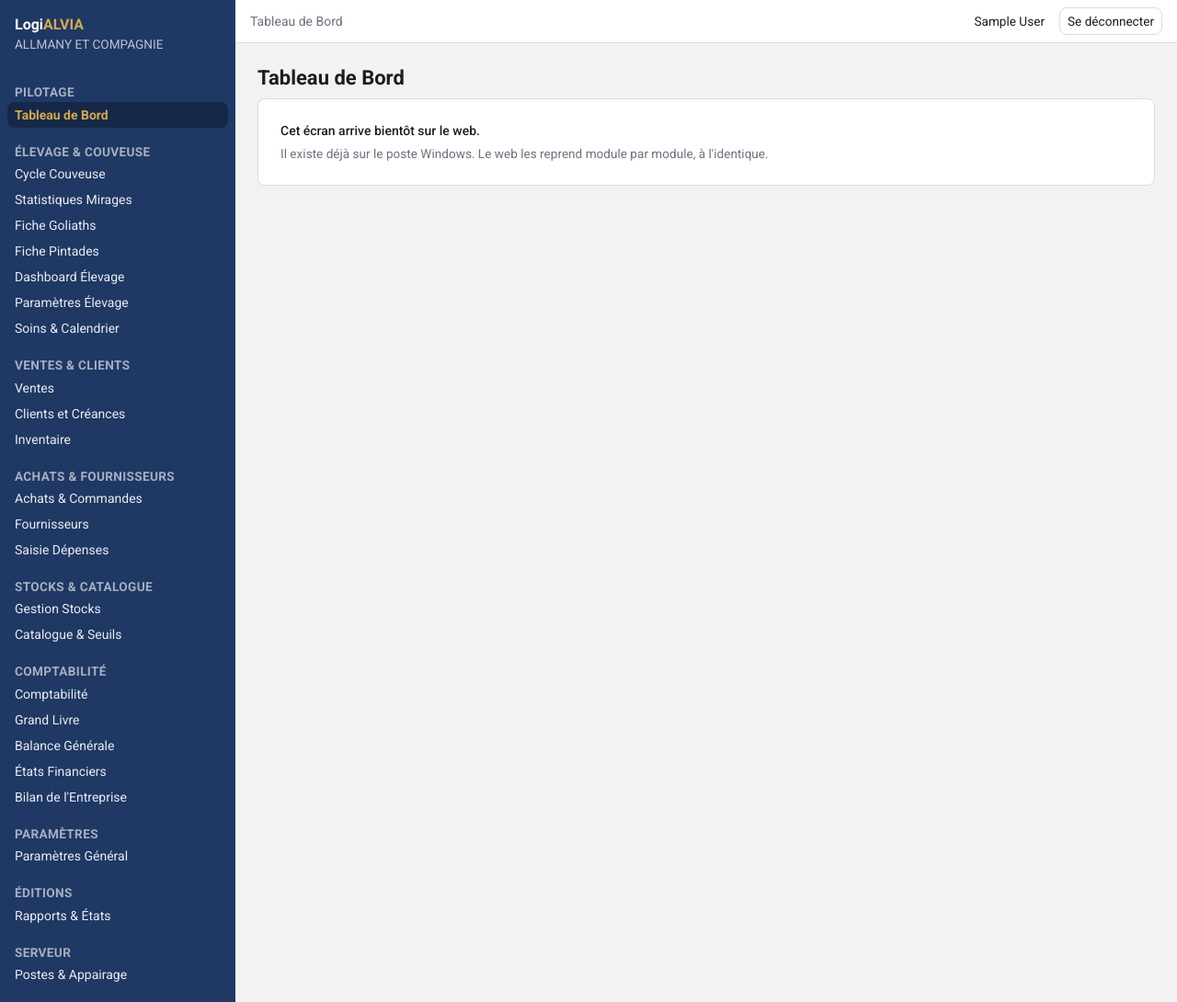
After one commit to massenon/logialvia, a Laravel app: page /dashboard in a window 1280 px wide. The commit adds this page. Shown: the whole page at 92% size. Run offline with Laravel 12, Linux system fonts and the light colour scheme; the visitor is signed in with stand-in values (Sample User, id 1); data comes from the database, SQL or seed files in the repository; style sheets or scripts are compiled from the project's sources; parts of the project's set-up code (start-up, migrations or seed data) failed here and were passed over; some libraries are stand-ins or nearby versions.

Commit message:
W4a web : coque (barre laterale transcrite du Dart, droits + modules), routes protégées, page « bientôt »
Conformité de la barre au Dart testée ; l'accueil provisoire est remplacé par /dashboard.

Co-Authored-By: Claude Sonnet 5.5 <noreply@anthropic.com>
Claude-Session: https://claude.ai/code/session_016j1okKCK1SzKJB46duFscG

```diff
--- /dev/null
+++ b/logialvia_laravel/app/Support/Navigation.php
@@ -0,0 +1,82 @@
+<?php
+
+namespace App\Support;
+
+use App\Models\ModuleActif;
+use App\Models\ParametresEntreprise;
+use App\Models\User;
+
+/**
+ * Barre laterale du web (`config/navigation.php`, transcrite du Dart).
+ *
+ * Une entree est visible quand le compte a le DROIT de sa route (matrice de
+ * `config/logialvia.php`) ET que son module est actif (Doc I2 §3). Un groupe sans
+ * entree visible disparait. Le droit n'est jamais seulement masque : chaque route le
+ * reverifie (`routes/web.php`).
+ */
+class Navigation
+{
+    /** @return list<array{titre: string, entrees: list<array<string, mixed>>}> */
+    public static function pourUtilisateur(User $utilisateur): array
+    {
+        $modules = ModuleActif::query()->pluck('is_actif', 'module_id');
+        $mecef = (bool) ParametresEntreprise::courant()->mecef_actif;
+        $groupes = [];
+
+        foreach (config('navigation') as $groupe) {
+            $entrees = array_values(array_filter(
+                $groupe['entrees'],
+                fn (array $e) => self::droitPour($utilisateur, $e['route'])
+                    && self::moduleActif($e['module'], $modules, $mecef),
+            ));
+
+            if ($entrees !== []) {
+                $groupes[] = ['titre' => $groupe['titre'], 'entrees' => $entrees];
+            }
+        }
+
+        return $groupes;
+    }
+
+    public static function droitPour(User $utilisateur, string $route): bool
+    {
+        $permission = Droits::routes()[$route][0] ?? null;
+
+        return $permission === null || $utilisateur->can($permission);
+    }
+
+    /** Le module d'une route est-il actif ? `null` = toujours. */
+    public static function moduleDeRouteActif(string $route): bool
+    {
+        $module = Droits::routes()[$route][1] ?? null;
+
+        return self::moduleActif(
+            $module,
+            ModuleActif::query()->pluck('is_actif', 'module_id'),
+            (bool) ParametresEntreprise::courant()->mecef_actif,
+        );
+    }
+
+    private static function moduleActif(?string $module, $modules, bool $mecef): bool
+    {
+        if ($module === null) {
+            return true;
+        }
+
+        return $module === 'mecef' ? $mecef : (bool) ($modules[$module] ?? false);
+    }
+
+    /** Libelle de la route pour le fil d'Ariane / le titre (`null` si hors barre). */
+    public static function libelle(string $route): ?string
+    {
+        foreach (config('navigation') as $groupe) {
+            foreach ($groupe['entrees'] as $e) {
+                if ($e['route'] === $route) {
+                    return $e['libelle'];
+                }
+            }
+        }
+
+        return null;
+    }
+}
--- a/logialvia_laravel/config/logialvia.php
+++ b/logialvia_laravel/config/logialvia.php
@@ -59,6 +59,11 @@ return [
         '/aide' => [null, null],
         '/contact' => [null, null],
     ],
+
+    /*
+    | Routes dont l'ecran web est converti (les autres montrent la page « bientot »).
+    */
+    'routes_web_implementees' => [],
 
     /*
     | Modules basculables et fiche associee — miroir de `ModulesActifsSeeder`
--- /dev/null
+++ b/logialvia_laravel/config/navigation.php
@@ -0,0 +1,88 @@
+<?php
+
+/**
+ * Barre laterale de LogiALVIA — transcription du poste Flutter
+ * (`logialvia_app/lib/core/router/navigation_model.dart`, lui-meme issu de `sidebar.js`).
+ * `tests/Feature/ConformiteNavigationDartTest.php` compare ce fichier au Dart : ordre,
+ * libelles, routes, modules et groupes de roles. Ne pas modifier d'un seul cote.
+ */
+
+return [
+    [
+        'titre' => 'PILOTAGE',
+        'roles' => ['admin', 'animalier', 'caissier'],
+        'entrees' => [
+            ['libelle' => 'Tableau de Bord', 'icone' => 'dashboard', 'route' => '/dashboard', 'module' => null],
+        ],
+    ],
+    [
+        'titre' => 'ÉLEVAGE & COUVEUSE',
+        'roles' => ['admin', 'animalier'],
+        'entrees' => [
+            ['libelle' => 'Cycle Couveuse', 'icone' => 'egg', 'route' => '/elevage/couveuse', 'module' => null],
+            ['libelle' => 'Statistiques Mirages', 'icone' => 'visibility', 'route' => '/elevage/mirages', 'module' => null],
+            ['libelle' => 'Fiche Goliaths', 'icone' => 'pets', 'route' => '/elevage/goliaths', 'module' => null],
+            ['libelle' => 'Fiche Pintades', 'icone' => 'pets', 'route' => '/elevage/pintades', 'module' => null],
+            ['libelle' => 'Fiche Poissons-Chats', 'icone' => 'set_meal', 'route' => '/elevage/poissons-chats', 'module' => 'pisciculture'],
+            ['libelle' => 'Fiche Lapins', 'icone' => 'cruelty_free', 'route' => '/elevage/lapins', 'module' => 'cuniculture'],
+            ['libelle' => 'Fiche Escargots', 'icone' => 'eco', 'route' => '/elevage/escargots', 'module' => 'heliciculture'],
+            ['libelle' => 'Fiche Bovins', 'icone' => 'agriculture', 'route' => '/elevage/bovins', 'module' => 'bovins'],
+            ['libelle' => 'Fiche Poulets/Pondeuses', 'icone' => 'egg_alt', 'route' => '/elevage/poulets-pondeuses', 'module' => 'aviculture_classique'],
+            ['libelle' => 'Dashboard Élevage', 'icone' => 'monitoring', 'route' => '/elevage/dashboard', 'module' => null],
+            ['libelle' => 'Paramètres Élevage', 'icone' => 'tune', 'route' => '/parametres/elevage', 'module' => null],
+            ['libelle' => 'Soins & Calendrier', 'icone' => 'vaccines', 'route' => '/elevage/soins', 'module' => null],
+        ],
+    ],
+    [
+        'titre' => 'VENTES & CLIENTS',
+        'roles' => ['admin', 'caissier'],
+        'entrees' => [
+            ['libelle' => 'Ventes', 'icone' => 'point_of_sale', 'route' => '/ventes', 'module' => null],
+            ['libelle' => 'Clients et Créances', 'icone' => 'payments', 'route' => '/clients', 'module' => null],
+            ['libelle' => 'Inventaire', 'icone' => 'inventory', 'route' => '/inventaire', 'module' => null],
+            ['libelle' => 'Facturation MeCeF', 'icone' => 'receipt_long', 'route' => '/factures-mecef', 'module' => 'mecef'],
+        ],
+    ],
+    [
+        'titre' => 'ACHATS & FOURNISSEURS',
+        'roles' => ['admin'],
+        'entrees' => [
+            ['libelle' => 'Achats & Commandes', 'icone' => 'local_shipping', 'route' => '/achats', 'module' => null],
+            ['libelle' => 'Fournisseurs', 'icone' => 'contact_page', 'route' => '/fournisseurs', 'module' => null],
+            ['libelle' => 'Saisie Dépenses', 'icone' => 'receipt', 'route' => '/depenses', 'module' => null],
+        ],
+    ],
+    [
+        'titre' => 'STOCKS & CATALOGUE',
+        'roles' => ['admin'],
+        'entrees' => [
+            ['libelle' => 'Gestion Stocks', 'icone' => 'inventory_2', 'route' => '/stocks', 'module' => null],
+            ['libelle' => 'Catalogue & Seuils', 'icone' => 'category', 'route' => '/catalogue', 'module' => null],
+        ],
+    ],
+    [
+        'titre' => 'COMPTABILITÉ',
+        'roles' => ['admin'],
+        'entrees' => [
+            ['libelle' => 'Comptabilité', 'icone' => 'account_balance', 'route' => '/comptabilite', 'module' => null],
+            ['libelle' => 'Grand Livre', 'icone' => 'import_contacts', 'route' => '/comptabilite/grand-livre', 'module' => null],
+            ['libelle' => 'Balance Générale', 'icone' => 'balance', 'route' => '/comptabilite/balance', 'module' => null],
+            ['libelle' => 'États Financiers', 'icone' => 'description', 'route' => '/comptabilite/etats-financiers', 'module' => null],
+            ['libelle' => 'Bilan de l\'Entreprise', 'icone' => 'account_balance_wallet', 'route' => '/comptabilite/bilan', 'module' => null],
+        ],
+    ],
+    [
+        'titre' => 'PARAMÈTRES',
+        'roles' => ['admin'],
+        'entrees' => [
+            ['libelle' => 'Paramètres Général', 'icone' => 'settings', 'route' => '/parametres/generaux', 'module' => null],
+        ],
+    ],
+    [
+        'titre' => 'ÉDITIONS',
+        'roles' => ['admin'],
+        'entrees' => [
+            ['libelle' => 'Rapports & États', 'icone' => 'picture_as_pdf', 'route' => '/rapports', 'module' => null],
+        ],
+    ],
+];
--- /dev/null
+++ b/logialvia_laravel/resources/views/a-venir.blade.php
@@ -0,0 +1,9 @@
+<x-layouts.app :titre="$titre">
+    <h1 class="mb-sm text-page-title font-bold">{{ $titre }}</h1>
+    <div class="rounded-lg border border-outline-variant bg-surface-card p-lg">
+        <p class="mb-xs font-medium">Cet écran arrive bientôt sur le web.</p>
+        <p class="text-xs text-outline">
+            Il existe déjà sur le poste Windows. Le web les reprend module par module, à l'identique.
+        </p>
+    </div>
+</x-layouts.app>
--- a/logialvia_laravel/resources/views/components/layouts/app.blade.php
+++ b/logialvia_laravel/resources/views/components/layouts/app.blade.php
@@ -1,4 +1,8 @@
 @props(['titre' => null])
+@php
+    $groupes = auth()->check() ? \App\Support\Navigation::pourUtilisateur(auth()->user()) : [];
+    $chemin = '/'.ltrim(request()->path(), '/');
+@endphp
 <!DOCTYPE html>
 <html lang="fr">
 <head>
@@ -8,27 +12,58 @@
     @vite(['resources/css/app.css', 'resources/js/app.js'])
 </head>
 <body class="min-h-screen">
-    {{-- Barre du haut PROVISOIRE : la coque complete (barre laterale, modules) est
-         convertie du Dart avec le premier module (W4). --}}
-    <header class="bg-brand-navy text-white">
-        <div class="mx-auto flex max-w-screen-xl items-center justify-between px-md py-sm">
-            <a href="/" class="text-section-title font-bold">LogiALVIA</a>
+    <div class="flex min-h-screen flex-col md:flex-row">
+        {{-- Barre laterale : transcrite du Dart (`navigation_model.dart`), filtree par droits et modules. --}}
+        <aside class="bg-brand-navy text-white md:w-64 md:shrink-0" aria-label="Navigation">
+            <div class="px-md py-md">
+                <a href="/dashboard" class="text-section-title font-bold">Logi<span class="text-brand-gold-light">ALVIA</span></a>
+                <p class="text-xs text-white/70">ALLMANY ET COMPAGNIE</p>
+            </div>
+            <nav class="px-sm pb-md">
+                @foreach ($groupes as $groupe)
+                    <p class="mt-md px-sm text-xs font-bold tracking-wide text-white/60">{{ $groupe['titre'] }}</p>
+                    <ul>
+                        @foreach ($groupe['entrees'] as $entree)
+                            @php($actif = $chemin === $entree['route'])
+                            <li>
+                                <a href="{{ $entree['route'] }}"
+                                   @if ($actif) aria-current="page" @endif
+                                   class="block rounded-lg px-sm py-xs text-sm {{ $actif ? 'bg-brand-navy-dark font-bold text-brand-gold-light' : 'text-white/90 hover:bg-brand-navy-dark' }}">
+                                    {{ $entree['libelle'] }}
+                                </a>
+                            </li>
+                        @endforeach
+                    </ul>
+                @endforeach
+                @can('manage-users')
+                    <p class="mt-md px-sm text-xs font-bold tracking-wide text-white/60">SERVEUR</p>
+                    <a href="{{ route('postes') }}"
+                       class="block rounded-lg px-sm py-xs text-sm {{ $chemin === '/parametres/postes' ? 'bg-brand-navy-dark font-bold text-brand-gold-light' : 'text-white/90 hover:bg-brand-navy-dark' }}">
+                        Postes &amp; Appairage
+                    </a>
+                @endcan
+            </nav>
+        </aside>
+
+        <div class="flex min-w-0 flex-1 flex-col">
+            <header class="flex items-center justify-between border-b border-outline-variant bg-surface-card px-md py-sm">
+                <span class="text-sm text-outline">{{ $titre }}</span>
                 @auth
                     <div class="flex items-center gap-md text-xs">
                         <span>{{ auth()->user()->name }}</span>
                         <form method="POST" action="{{ route('deconnexion') }}">
                             @csrf
-                        <button type="submit" class="rounded-lg border border-white/40 px-sm py-xs hover:bg-brand-navy-dark">
+                            <button type="submit" class="rounded-lg border border-outline-variant px-sm py-xs hover:bg-surface-zebra">
                                 Se déconnecter
                             </button>
                         </form>
                     </div>
                 @endauth
-        </div>
             </header>
-
-    <main class="mx-auto max-w-screen-xl p-md md:p-lg">
+            <main class="min-w-0 flex-1 p-md md:p-lg">
                 {{ $slot }}
             </main>
+        </div>
+    </div>
 </body>
 </html>
--- a/logialvia_laravel/routes/web.php
+++ b/logialvia_laravel/routes/web.php
@@ -22,7 +22,21 @@ Route::middleware('auth')->group(function () {
     Route::get('/mot-de-passe', ChangerMotDePasse::class)->name('mot-de-passe');
 
     Route::middleware('mdp.web')->group(function () {
-        Route::view('/', 'accueil')->name('accueil');
+        Route::redirect('/', '/dashboard')->name('accueil');
+
+        // Chaque route du poste a son adresse ici. Tant qu'un ecran n'est pas converti, la
+        // page « bientot » la tient : droit ET module restent verifies des maintenant.
+        foreach (array_keys(config('logialvia.routes')) as $route) {
+            if (in_array($route, config('logialvia.routes_web_implementees', []), true)) {
+                continue;
+            }
+            [$permission] = config('logialvia.routes')[$route];
+            Route::get($route, function () use ($route) {
+                abort_unless(\App\Support\Navigation::moduleDeRouteActif($route), 404);
+
+                return view('a-venir', ['titre' => \App\Support\Navigation::libelle($route) ?? 'Écran']);
+            })->middleware($permission ? "can:$permission" : [])->name('a-venir.'.ltrim($route, '/'));
+        }
 
         // Ecran web propre au serveur : l'onglet « Postes & Appairage » des Parametres.
         Route::get('/parametres/postes', PostesAppairage::class)
```
Also changed, not shown: logialvia_laravel/resources/views/accueil.blade.php (deleted, +0 -9 lines), logialvia_laravel/tests/Feature/ConformiteNavigationDartTest.php (added, +78 -0 lines), logialvia_laravel/tests/Feature/Web/CoqueNavigationTest.php (added, +133 -0 lines). Lines whose indentation alone changed are shown as unchanged.
